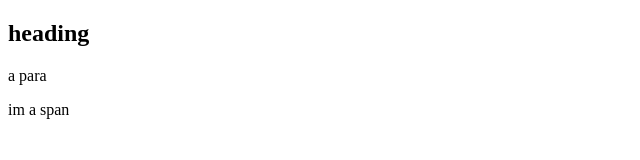
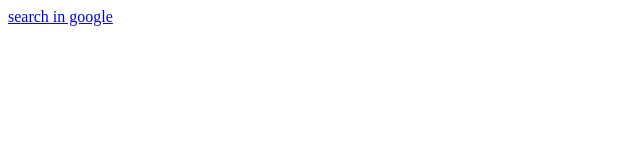
Before and after one commit to Abolfazl-Nayudi/class-projects, a plain HTML site: page index.html in a window 1280 px wide. Shown: the whole page, without its empty margins (0-640 px from the left). Drawn offline with Linux system fonts and the light colour scheme.

Commit message:
eddit index file and a a link

```diff
--- a/index.html
+++ b/index.html
@@ -8,9 +8,7 @@
 </head>
 
 <body>
-    <h2>heading</h2>
-    <p>a para</p>
-    <span>im a span</span>
+    <a href="www.google.com">search in google</a>
 </body>
 
 </html>
```
